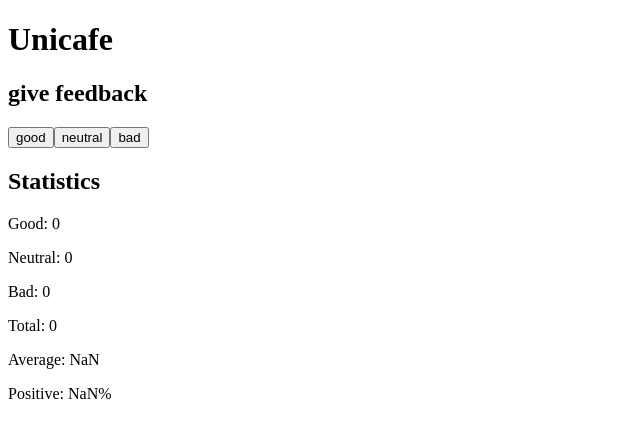
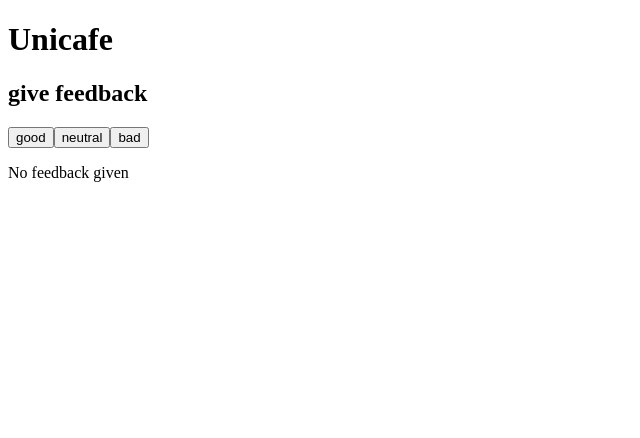
Before and after one commit to Lombardimn/FullStackOpen-course, a React (Vite) app in the folder Part-1/unicafe/: page / in a window 1280 px wide. Shown: the top 438 px of the page, without its empty margins (0-640 px from the left). Built offline with nearby package versions, Linux system fonts and the light colour scheme.

Commit message:
1.9: unicafe, step 4

```diff
--- a/Part-1/unicafe/src/components/Statistics.jsx
+++ b/Part-1/unicafe/src/components/Statistics.jsx
@@ -2,6 +2,10 @@ export const Statistics = ({ good, neutral, bad }) => {
   const total = good + neutral + bad
   const average = (good - bad) / total
   const positive = (good / total) * 100
+
+  if(total === 0) {
+    return <p>No feedback given</p>
+  }
 
   return (
     <div>
```
